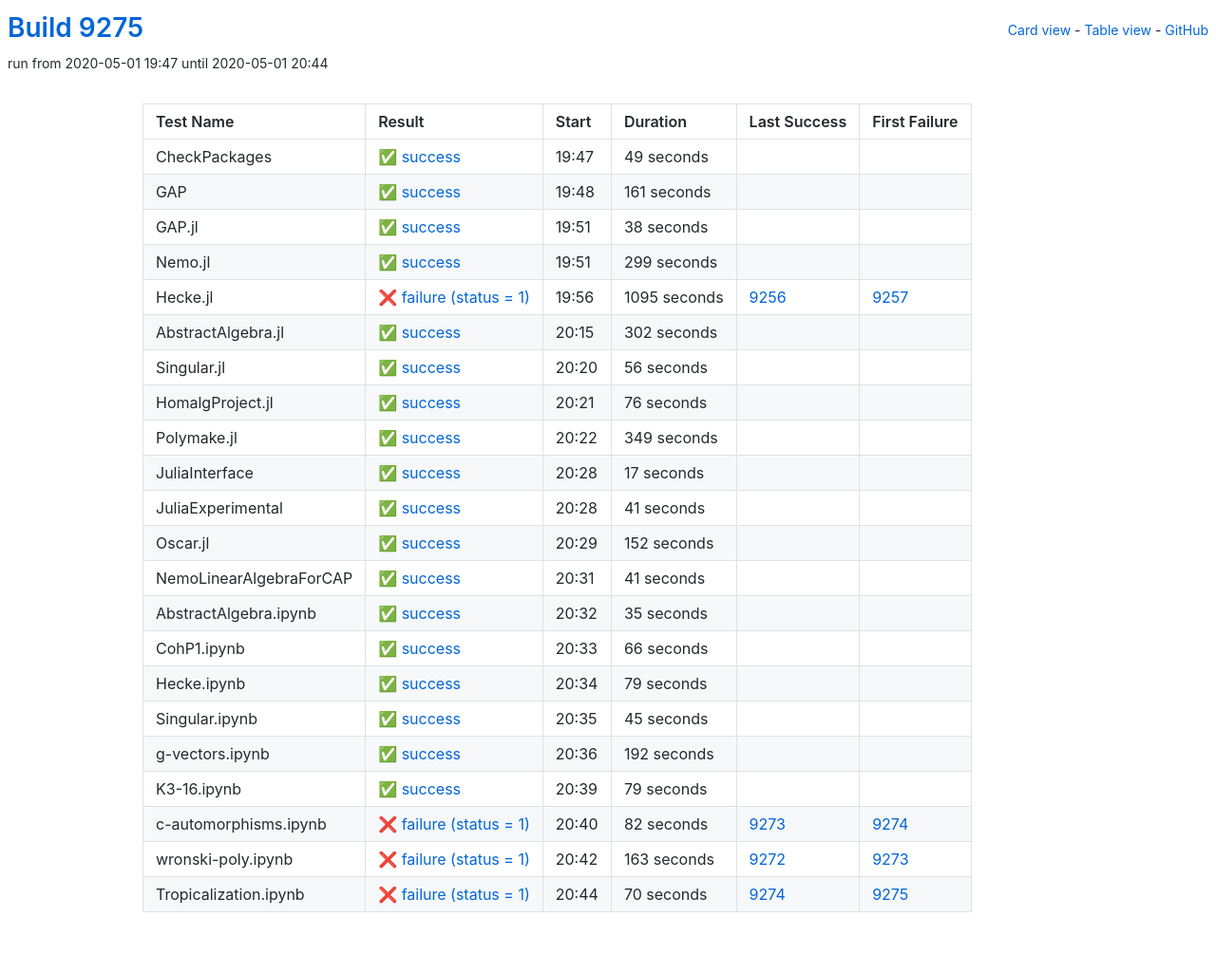
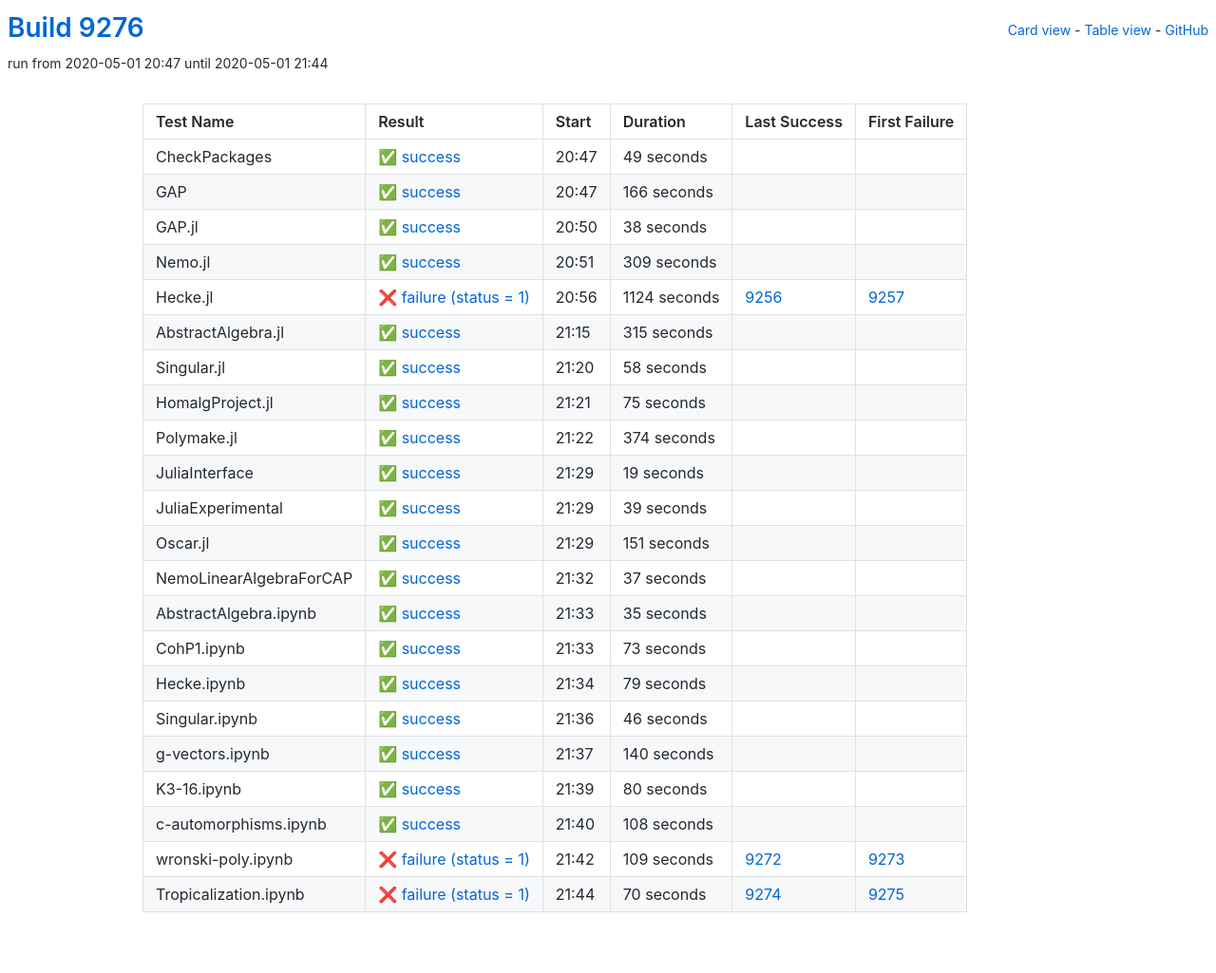
Before and after one commit to oscar-system/oscar-ci-status, a Jekyll site: the page built from table.html, in a window 1280 px wide. Shown: the whole page at 95% size. Built offline with Jekyll 4.4.1, drawn with Linux system fonts in a browser that asks for light colours.

Commit message:
Build 9276

```diff
--- a/_data/ci.yml
+++ b/_data/ci.yml
@@ -1,5 +1,5 @@
-build: 9275
-build_url: https://oscarci.mathematik.uni-kl.de/job/oscar/9275/
+build: 9276
+build_url: https://oscarci.mathematik.uni-kl.de/job/oscar/9276/
 job: oscar
 tests:
 - duration: 49
@@ -8,20 +8,20 @@ tests:
   first_failure_url: null
   last_success: false
   last_success_url: null
-  log: https://oscarci.mathematik.uni-kl.de/job/oscar/9275/artifact/logs/build-9275/CheckPackages.log
+  log: https://oscarci.mathematik.uni-kl.de/job/oscar/9276/artifact/logs/build-9276/CheckPackages.log
   name: CheckPackages
-  start: 2020-05-01 19:47
+  start: 2020-05-01 20:47
   status: success
   success: true
-- duration: 161
+- duration: 166
   exitcode: 0
   first_failure: false
   first_failure_url: null
   last_success: false
   last_success_url: null
-  log: https://oscarci.mathematik.uni-kl.de/job/oscar/9275/artifact/logs/build-9275/GAP.log
+  log: https://oscarci.mathematik.uni-kl.de/job/oscar/9276/artifact/logs/build-9276/GAP.log
   name: GAP
-  start: 2020-05-01 19:48
+  start: 2020-05-01 20:47
   status: success
   success: true
 - duration: 38
@@ -30,119 +30,119 @@ tests:
   first_failure_url: null
   last_success: false
   last_success_url: null
-  log: https://oscarci.mathematik.uni-kl.de/job/oscar/9275/artifact/logs/build-9275/GAP.jl.log
+  log: https://oscarci.mathematik.uni-kl.de/job/oscar/9276/artifact/logs/build-9276/GAP.jl.log
   name: GAP.jl
-  start: 2020-05-01 19:51
+  start: 2020-05-01 20:50
   status: success
   success: true
-- duration: 299
+- duration: 309
   exitcode: 0
   first_failure: false
   first_failure_url: null
   last_success: false
   last_success_url: null
-  log: https://oscarci.mathematik.uni-kl.de/job/oscar/9275/artifact/logs/build-9275/Nemo.jl.log
+  log: https://oscarci.mathematik.uni-kl.de/job/oscar/9276/artifact/logs/build-9276/Nemo.jl.log
   name: Nemo.jl
-  start: 2020-05-01 19:51
+  start: 2020-05-01 20:51
   status: success
   success: true
-- duration: 1095
+- duration: 1124
   exitcode: 1
   first_failure: 9257
   first_failure_url: https://oscarci.mathematik.uni-kl.de/job/oscar/9257/
   last_success: 9256
   last_success_url: https://oscarci.mathematik.uni-kl.de/job/oscar/9256/
-  log: https://oscarci.mathematik.uni-kl.de/job/oscar/9275/artifact/logs/build-9275/Hecke.jl.log
+  log: https://oscarci.mathematik.uni-kl.de/job/oscar/9276/artifact/logs/build-9276/Hecke.jl.log
   name: Hecke.jl
-  start: 2020-05-01 19:56
+  start: 2020-05-01 20:56
   status: failure
   success: false
-- duration: 302
+- duration: 315
   exitcode: 0
   first_failure: false
   first_failure_url: null
   last_success: false
   last_success_url: null
-  log: https://oscarci.mathematik.uni-kl.de/job/oscar/9275/artifact/logs/build-9275/AbstractAlgebra.jl.log
+  log: https://oscarci.mathematik.uni-kl.de/job/oscar/9276/artifact/logs/build-9276/AbstractAlgebra.jl.log
   name: AbstractAlgebra.jl
-  start: 2020-05-01 20:15
+  start: 2020-05-01 21:15
   status: success
   success: true
-- duration: 56
+- duration: 58
   exitcode: 0
   first_failure: false
   first_failure_url: null
   last_success: false
   last_success_url: null
-  log: https://oscarci.mathematik.uni-kl.de/job/oscar/9275/artifact/logs/build-9275/Singular.jl.log
+  log: https://oscarci.mathematik.uni-kl.de/job/oscar/9276/artifact/logs/build-9276/Singular.jl.log
   name: Singular.jl
-  start: 2020-05-01 20:20
+  start: 2020-05-01 21:20
   status: success
   success: true
-- duration: 76
+- duration: 75
   exitcode: 0
   first_failure: false
   first_failure_url: null
   last_success: false
   last_success_url: null
-  log: https://oscarci.mathematik.uni-kl.de/job/oscar/9275/artifact/logs/build-9275/HomalgProject.jl.log
+  log: https://oscarci.mathematik.uni-kl.de/job/oscar/9276/artifact/logs/build-9276/HomalgProject.jl.log
   name: HomalgProject.jl
-  start: 2020-05-01 20:21
+  start: 2020-05-01 21:21
   status: success
   success: true
-- duration: 349
+- duration: 374
   exitcode: 0
   first_failure: false
   first_failure_url: null
   last_success: false
   last_success_url: null
-  log: https://oscarci.mathematik.uni-kl.de/job/oscar/9275/artifact/logs/build-9275/Polymake.jl.log
+  log: https://oscarci.mathematik.uni-kl.de/job/oscar/9276/artifact/logs/build-9276/Polymake.jl.log
   name: Polymake.jl
-  start: 2020-05-01 20:22
+  start: 2020-05-01 21:22
   status: success
   success: true
-- duration: 17
+- duration: 19
   exitcode: 0
   first_failure: false
   first_failure_url: null
   last_success: false
   last_success_url: null
-  log: https://oscarci.mathematik.uni-kl.de/job/oscar/9275/artifact/logs/build-9275/JuliaInterface.log
+  log: https://oscarci.mathematik.uni-kl.de/job/oscar/9276/artifact/logs/build-9276/JuliaInterface.log
   name: JuliaInterface
-  start: 2020-05-01 20:28
+  start: 2020-05-01 21:29
   status: success
   success: true
-- duration: 41
+- duration: 39
   exitcode: 0
   first_failure: false
   first_failure_url: null
   last_success: false
   last_success_url: null
-  log: https://oscarci.mathematik.uni-kl.de/job/oscar/9275/artifact/logs/build-9275/JuliaExperimental.log
+  log: https://oscarci.mathematik.uni-kl.de/job/oscar/9276/artifact/logs/build-9276/JuliaExperimental.log
   name: JuliaExperimental
-  start: 2020-05-01 20:28
+  start: 2020-05-01 21:29
   status: success
   success: true
-- duration: 152
+- duration: 151
   exitcode: 0
   first_failure: false
   first_failure_url: null
   last_success: false
   last_success_url: null
-  log: https://oscarci.mathematik.uni-kl.de/job/oscar/9275/artifact/logs/build-9275/Oscar.jl.log
+  log: https://oscarci.mathematik.uni-kl.de/job/oscar/9276/artifact/logs/build-9276/Oscar.jl.log
   name: Oscar.jl
-  start: 2020-05-01 20:29
+  start: 2020-05-01 21:29
   status: success
   success: true
-- duration: 41
+- duration: 37
   exitcode: 0
   first_failure: false
   first_failure_url: null
   last_success: false
   last_success_url: null
-  log: https://oscarci.mathematik.uni-kl.de/job/oscar/9275/artifact/logs/build-9275/NemoLinearAlgebraForCAP.log
+  log: https://oscarci.mathematik.uni-kl.de/job/oscar/9276/artifact/logs/build-9276/NemoLinearAlgebraForCAP.log
   name: NemoLinearAlgebraForCAP
-  start: 2020-05-01 20:31
+  start: 2020-05-01 21:32
   status: success
   success: true
 - duration: 35
@@ -151,20 +151,20 @@ tests:
   first_failure_url: null
   last_success: false
   last_success_url: null
-  log: https://oscarci.mathematik.uni-kl.de/job/oscar/9275/artifact/logs/build-9275/AbstractAlgebra.ipynb.log
+  log: https://oscarci.mathematik.uni-kl.de/job/oscar/9276/artifact/logs/build-9276/AbstractAlgebra.ipynb.log
   name: AbstractAlgebra.ipynb
-  start: 2020-05-01 20:32
+  start: 2020-05-01 21:33
   status: success
   success: true
-- duration: 66
+- duration: 73
   exitcode: 0
   first_failure: false
   first_failure_url: null
   last_success: false
   last_success_url: null
-  log: https://oscarci.mathematik.uni-kl.de/job/oscar/9275/artifact/logs/build-9275/CohP1.ipynb.log
+  log: https://oscarci.mathematik.uni-kl.de/job/oscar/9276/artifact/logs/build-9276/CohP1.ipynb.log
   name: CohP1.ipynb
-  start: 2020-05-01 20:33
+  start: 2020-05-01 21:33
   status: success
   success: true
 - duration: 79
@@ -173,64 +173,64 @@ tests:
   first_failure_url: null
   last_success: false
   last_success_url: null
-  log: https://oscarci.mathematik.uni-kl.de/job/oscar/9275/artifact/logs/build-9275/Hecke.ipynb.log
+  log: https://oscarci.mathematik.uni-kl.de/job/oscar/9276/artifact/logs/build-9276/Hecke.ipynb.log
   name: Hecke.ipynb
-  start: 2020-05-01 20:34
+  start: 2020-05-01 21:34
   status: success
   success: true
-- duration: 45
+- duration: 46
   exitcode: 0
   first_failure: false
   first_failure_url: null
   last_success: false
   last_success_url: null
-  log: https://oscarci.mathematik.uni-kl.de/job/oscar/9275/artifact/logs/build-9275/Singular.ipynb.log
+  log: https://oscarci.mathematik.uni-kl.de/job/oscar/9276/artifact/logs/build-9276/Singular.ipynb.log
   name: Singular.ipynb
-  start: 2020-05-01 20:35
+  start: 2020-05-01 21:36
   status: success
   success: true
-- duration: 192
+- duration: 140
   exitcode: 0
   first_failure: false
   first_failure_url: null
   last_success: false
   last_success_url: null
-  log: https://oscarci.mathematik.uni-kl.de/job/oscar/9275/artifact/logs/build-9275/g-vectors.ipynb.log
+  log: https://oscarci.mathematik.uni-kl.de/job/oscar/9276/artifact/logs/build-9276/g-vectors.ipynb.log
   name: g-vectors.ipynb
-  start: 2020-05-01 20:36
+  start: 2020-05-01 21:37
   status: success
   success: true
-- duration: 79
+- duration: 80
   exitcode: 0
   first_failure: false
   first_failure_url: null
   last_success: false
   last_success_url: null
-  log: https://oscarci.mathematik.uni-kl.de/job/oscar/9275/artifact/logs/build-9275/K3-16.ipynb.log
+  log: https://oscarci.mathematik.uni-kl.de/job/oscar/9276/artifact/logs/build-9276/K3-16.ipynb.log
   name: K3-16.ipynb
-  start: 2020-05-01 20:39
+  start: 2020-05-01 21:39
   status: success
   success: true
-- duration: 82
-  exitcode: 1
-  first_failure: 9274
-  first_failure_url: https://oscarci.mathematik.uni-kl.de/job/oscar/9274/
-  last_success: 9273
-  last_success_url: https://oscarci.mathematik.uni-kl.de/job/oscar/9273/
-  log: https://oscarci.mathematik.uni-kl.de/job/oscar/9275/artifact/logs/build-9275/c-automorphisms.ipynb.log
+- duration: 108
+  exitcode: 0
+  first_failure: false
+  first_failure_url: null
+  last_success: false
+  last_success_url: null
+  log: https://oscarci.mathematik.uni-kl.de/job/oscar/9276/artifact/logs/build-9276/c-automorphisms.ipynb.log
   name: c-automorphisms.ipynb
-  start: 2020-05-01 20:40
-  status: failure
-  success: false
-- duration: 163
+  start: 2020-05-01 21:40
+  status: success
+  success: true
+- duration: 109
   exitcode: 1
   first_failure: 9273
   first_failure_url: https://oscarci.mathematik.uni-kl.de/job/oscar/9273/
   last_success: 9272
   last_success_url: https://oscarci.mathematik.uni-kl.de/job/oscar/9272/
-  log: https://oscarci.mathematik.uni-kl.de/job/oscar/9275/artifact/logs/build-9275/wronski-poly.ipynb.log
+  log: https://oscarci.mathematik.uni-kl.de/job/oscar/9276/artifact/logs/build-9276/wronski-poly.ipynb.log
   name: wronski-poly.ipynb
-  start: 2020-05-01 20:42
+  start: 2020-05-01 21:42
   status: failure
   success: false
 - duration: 70
@@ -239,8 +239,8 @@ tests:
   first_failure_url: https://oscarci.mathematik.uni-kl.de/job/oscar/9275/
   last_success: 9274
   last_success_url: https://oscarci.mathematik.uni-kl.de/job/oscar/9274/
-  log: https://oscarci.mathematik.uni-kl.de/job/oscar/9275/artifact/logs/build-9275/Tropicalization.ipynb.log
+  log: https://oscarci.mathematik.uni-kl.de/job/oscar/9276/artifact/logs/build-9276/Tropicalization.ipynb.log
   name: Tropicalization.ipynb
-  start: 2020-05-01 20:44
+  start: 2020-05-01 21:44
   status: failure
   success: false
```
Also changed, not shown: README.md.
